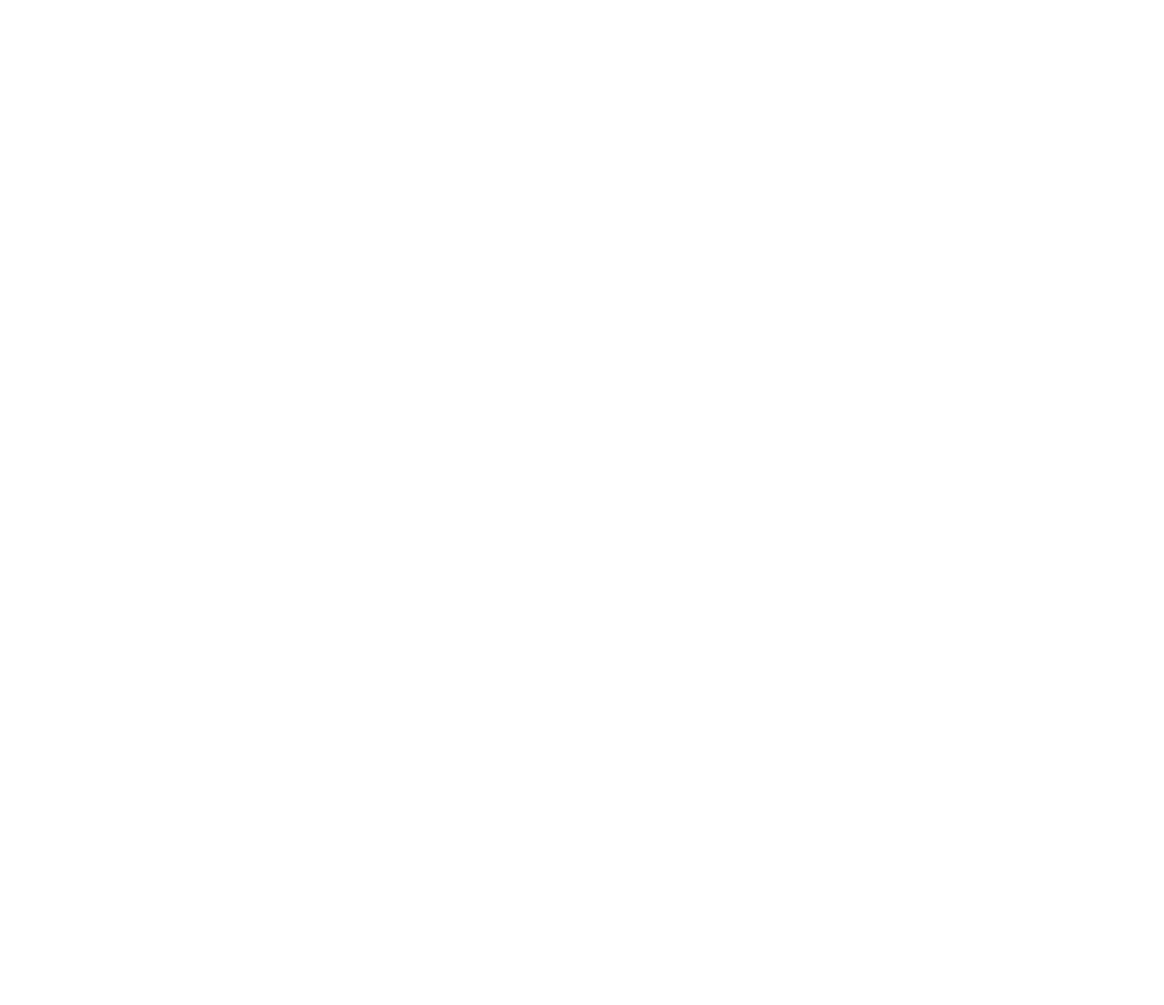
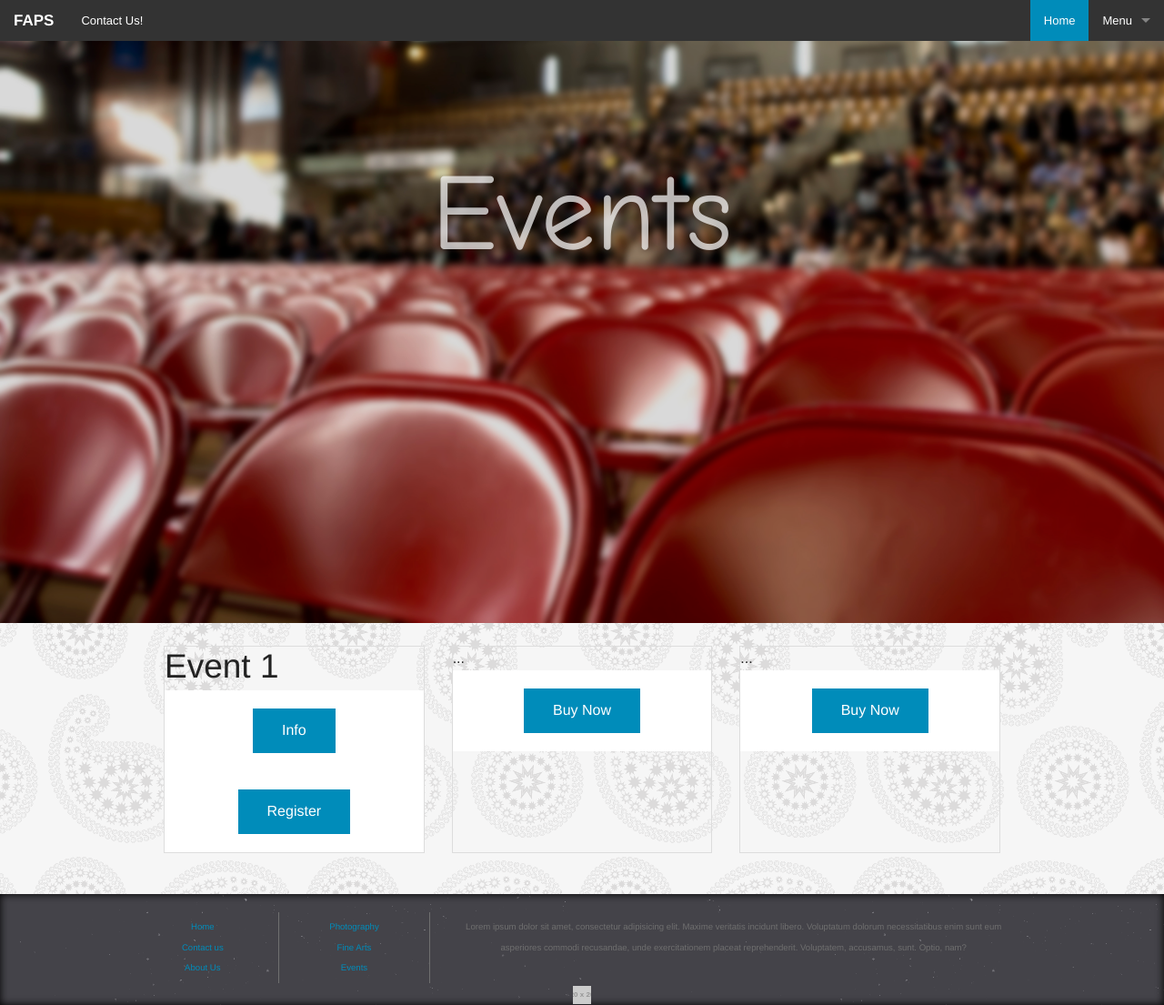
Before and after one commit to mohitgupta1918/FAPSwebsite, a plain HTML site: page events.html in a window 1280 px wide. Shown: the whole page at 91% size. Before the commit the page ends 800 px from the top, so only its background shows below. Drawn offline with Linux system fonts and the light colour scheme; placeholder pictures from the web are drawn by us; files whose address does not match are found by name; a web font is replaced by a local one.

Commit message:
Made the sample page for pages other than index

```diff
--- a/css/main.css
+++ b/css/main.css
@@ -9,3 +9,22 @@
 .nodecor>a{
 	color:#666666;
 }
+.hero{
+	background: url("/home/ayushgp/Documents/FAPS/img/Events.jpg") repeat scroll 0 0 / cover rgba(0, 0, 0, 0);
+    box-shadow: 0 0 0 2000px rgba(0, 0, 0, 0.15) inset;
+    height: 80%;
+}
+.ptable{
+	padding:25px;
+}
+.pback{
+	background:url("");
+}
+.intro-text {
+	padding-top: 10%;
+	color: rgba(255, 255, 255, 1);
+	text-align: center;
+	font-size:120px;
+	font-family:'Comic sans ms';
+	opacity:.7;
+}
--- a/events.html
+++ b/events.html
@@ -0,0 +1,81 @@
+<!doctype html>
+<html class="no-js" lang="en">
+  <head>
+    <meta charset="utf-8" />
+    <meta name="viewport" content="width=device-width, initial-scale=1.0" />
+    <title>Events</title>
+    <link rel="stylesheet" href="css/foundation.css" />
+    <script src="js/vendor/modernizr.js"></script>
+    <link href='http://fonts.googleapis.com/css?family=Indie+Flower' rel='stylesheet' type='text/css'>
+    <link rel="stylesheet" type="text/css" href="css/main.css">
+    <link rel="stylesheet" type="text/css" href="css/foundation-icons.css">
+    <link href='http://fonts.googleapis.com/css?family=Fredericka+the+Great' rel='stylesheet' type='text/css'>
+  </head>
+  <body style="background-image:url(img/paisley.png);">
+	<nav class="top-bar" data-topbar role="navigation">
+	 	<ul class="title-area">
+	 		<li class="name">
+	 			 <div style="border-right:2px;"><h1><a href="index.html"><b>FAPS</b></a></h1></div>
+	 		</li>
+	 		<!-- Remove the class "menu-icon" to get rid of menu icon. Take out "Menu" to just have icon alone -->
+	 		<li class="toggle-topbar menu-icon">
+	 			<a href="#"><span></span></a>
+	 		</li>
+	 	</ul>
+	 	<section class="top-bar-section">
+	 		<ul class="right">
+	 			<li class="active"><a href="index.html">Home</a></li>
+	 			<li class="has-dropdown" style="background-image:url(img/grey_wash_wall.png);">
+	 				<a href="#">Menu</a>
+	 				<ul class="dropdown">
+	 					<li class="hvr"><a href="photo.html">Photography<i class="fi-asl"></i></a></li>
+	 					<li class="active"><a href="fine.html">Fine Arts</a></li>
+	 					<li class="hvr"><a href="events.html">Events</a></li>
+	 					<li class="hvr"><a href="about.html">About Us</a></li>
+	 					<li><a href="#">Active link in dropdown</a></li>
+	 				</ul>
+	 			</li>
+	 		</ul> <!-- Left Nav Section -->
+	 		<ul class="left">
+	 			<li><a href="contact.html">Contact Us!</a></li>
+	 		</ul>
+	 	</section>
+	 </nav>
+	 <div class="hero"><div class="row"><div class="large-12 columns intro-text">Events</div></div></div>
+
+	<div class="row ptable" data-equalizer> <div class="large-4 columns pback"> <ul class="pricing-table" data-equalizer-watch> <h2>Event 1</h2> <li class="cta-button"><a class="button" href="#">Info</a></li><li class="cta-button"><a class="button" href="#">Register</a></li> </ul> </div> <div class="large-4 columns"> <ul class="pricing-table" data-equalizer-watch> ... <li class="cta-button"><a class="button" href="#">Buy Now</a></li> </ul> </div> <div class="large-4 columns"> <ul class="pricing-table" data-equalizer-watch> ... <li class="cta-button"><a class="button" href="#">Buy Now</a></li> </ul> </div></div>
+
+
+
+
+    <script src="js/vendor/jquery.js"></script>
+    <script src="js/foundation.min.js"></script>
+    <script>
+      $(document).foundation();
+    </script>
+
+
+    <div id="footer" style="background-image:url(img/stardust.png); -moz-box-shadow:inset 0 0 10px #000000; -webkit-box-shadow: inset 0 0 10px #000000; box-shadow: inset 0 0 10px #000000;">
+
+    	<div class="row">
+	    	<center>
+
+				<div class="medium-2 columns" style="border:1px; margin-top:20px; border-color:#6F6F6F; border-right-style:solid;">
+					<h6><small><a href="index.html" class="nodecor">Home</a><br><a href="contact.html" class="nodecor">Contact us</a><br><a href="about.html" class="nodecor">About Us</a><br></small></h6>
+				</div>
+
+
+				<div class="medium-2 columns" style="border:1px; margin-top:20px; border-color:#6F6F6F; border-right-style:solid;">
+					<h6><small><a href="photo.html" class="nodecor">Photography</a><br><a href="fine.html" class="nodecor">Fine Arts</a><br><a href="events.html" class="nodecor">Events</a><br></small></h6>
+				</div>
+
+				<div class="medium-8 columns" style="border:1px; margin-top:20px;">
+					<h6><small>Lorem ipsum dolor sit amet, consectetur adipisicing elit. Maxime veritatis incidunt libero. Voluptatum dolorum necessitatibus enim sunt eum asperiores commodi recusandae, unde exercitationem placeat reprehenderit. Voluptatem, accusamus, sunt. Optio, nam?</h6></small>
+				</div>
+
+			</center>
+	    </div>
+    	<center><img src="http://placehold.it/20x20/"></center>
+    </div>
+  </body>
+</html>
```
Also changed, not shown: img/Events.jpg (added), 1 other file.
